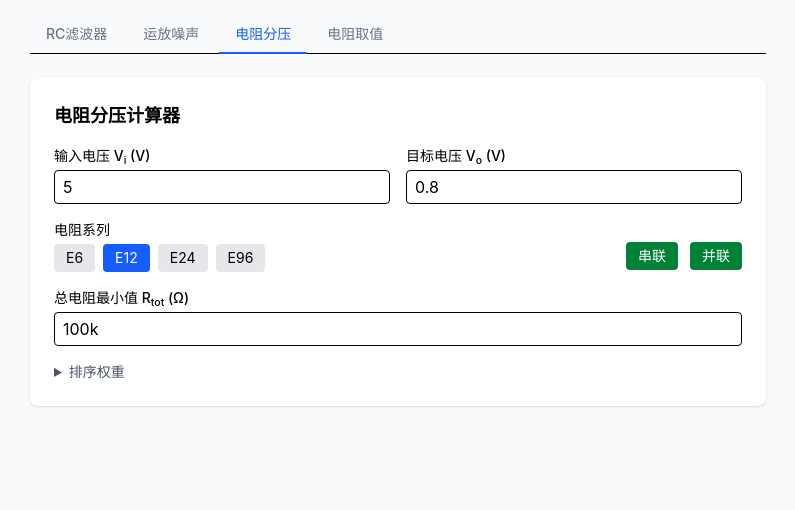
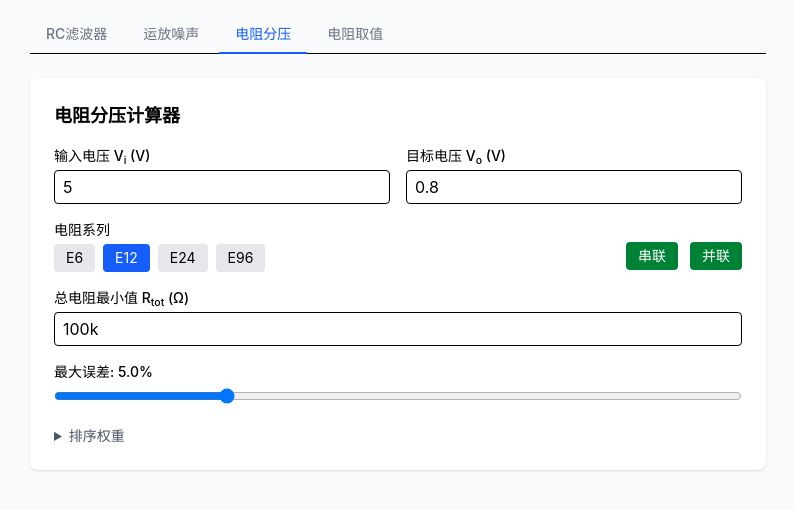
Before and after one commit to Windmill-City/analog-calc, a React (Vite) app: page / in a window 1280 px wide. Both pictures are taken after a click on the button "电阻分压". Shown: the top 510 px of the page, without its empty margins (242-1037 px from the left). Built offline with nearby package versions, Linux system fonts and the light colour scheme.

Commit message:
电阻分压增加最大误差滑条

```diff
--- a/src/DividerCalculator.tsx
+++ b/src/DividerCalculator.tsx
@@ -82,6 +82,7 @@ export default function DividerCalculator() {
   const [configWeight, setConfigWeight] = useState(1.0)
   const [errorWeight, setErrorWeight] = useState(5.0)
   const [minTotal, setMinTotal] = useState("100k")
+  const [maxError, setMaxError] = useState(5.0)
   const calcId = useRef(0)
 
   async function calc(
@@ -94,6 +95,7 @@ export default function DividerCalculator() {
     cw: number,
     ew: number,
     mt: string,
+    me: number,
   ) {
     const vv = parseWithUnit(v)
     const tvv = parseWithUnit(tv)
@@ -121,6 +123,7 @@ export default function DividerCalculator() {
         configWeight: cw,
         errorWeight: ew,
         minTotalResistance: minTotalVal,
+        maxError: me,
       })
       if (id === calcId.current) {
         setSolutions(result)
@@ -132,7 +135,7 @@ export default function DividerCalculator() {
   }
 
   useEffect(() => {
-    calc(vi, targetVo, series, useSeries, useParallel, seriesWeight, configWeight, errorWeight, minTotal)
+    calc(vi, targetVo, series, useSeries, useParallel, seriesWeight, configWeight, errorWeight, minTotal, maxError)
   }, [])
 
   return (
@@ -150,7 +153,7 @@ export default function DividerCalculator() {
             value={vi}
             onChange={(e) => setVi(e.target.value)}
             onKeyDown={(e) => e.key === "Enter" && e.currentTarget.blur()}
-            onBlur={() => calc(vi, targetVo, series, useSeries, useParallel, seriesWeight, configWeight, errorWeight, minTotal)}
+            onBlur={() => calc(vi, targetVo, series, useSeries, useParallel, seriesWeight, configWeight, errorWeight, minTotal, maxError)}
             placeholder="e.g. 5, 3.3, 100m"
           />
         </div>
@@ -164,7 +167,7 @@ export default function DividerCalculator() {
             value={targetVo}
             onChange={(e) => setTargetVo(e.target.value)}
             onKeyDown={(e) => e.key === "Enter" && e.currentTarget.blur()}
-            onBlur={() => calc(vi, targetVo, series, useSeries, useParallel, seriesWeight, configWeight, errorWeight, minTotal)}
+            onBlur={() => calc(vi, targetVo, series, useSeries, useParallel, seriesWeight, configWeight, errorWeight, minTotal, maxError)}
             placeholder="e.g. 2.5, 1.8, 500m"
           />
         </div>
@@ -180,7 +183,7 @@ export default function DividerCalculator() {
                 className={`px-3 py-1 rounded text-sm ${series === s ? "bg-blue-600 text-white" : "bg-gray-200"}`}
                 onClick={() => {
                   setSeries(s)
-                  calc(vi, targetVo, s, useSeries, useParallel, seriesWeight, configWeight, errorWeight, minTotal)
+                  calc(vi, targetVo, s, useSeries, useParallel, seriesWeight, configWeight, errorWeight, minTotal, maxError)
                 }}
               >
                 {s}
@@ -195,7 +198,7 @@ export default function DividerCalculator() {
             onClick={() => {
               const v = !useSeries
               setUseSeries(v)
-              calc(vi, targetVo, series, v, useParallel, seriesWeight, configWeight, errorWeight, minTotal)
+              calc(vi, targetVo, series, v, useParallel, seriesWeight, configWeight, errorWeight, minTotal, maxError)
             }}
           >
             串联
@@ -206,7 +209,7 @@ export default function DividerCalculator() {
             onClick={() => {
               const v = !useParallel
               setUseParallel(v)
-              calc(vi, targetVo, series, useSeries, v, seriesWeight, configWeight, errorWeight, minTotal)
+              calc(vi, targetVo, series, useSeries, v, seriesWeight, configWeight, errorWeight, minTotal, maxError)
             }}
           >
             并联
@@ -224,8 +227,27 @@ export default function DividerCalculator() {
           value={minTotal}
           onChange={(e) => setMinTotal(e.target.value)}
           onKeyDown={(e) => e.key === "Enter" && e.currentTarget.blur()}
-          onBlur={() => calc(vi, targetVo, series, useSeries, useParallel, seriesWeight, configWeight, errorWeight, minTotal)}
+          onBlur={() => calc(vi, targetVo, series, useSeries, useParallel, seriesWeight, configWeight, errorWeight, minTotal, maxError)}
           placeholder="e.g. 1k, 10k, 100k (留空不限)"
+        />
+      </div>
+
+      <div>
+        <label className="block text-sm font-medium mb-1">
+          最大误差: {maxError.toFixed(1)}%
+        </label>
+        <input
+          type="range"
+          min="0.1"
+          max="20"
+          step="0.1"
+          value={maxError}
+          onChange={(e) => {
+            const v = +e.target.value
+            setMaxError(v)
+            calc(vi, targetVo, series, useSeries, useParallel, seriesWeight, configWeight, errorWeight, minTotal, v)
+          }}
+          className="w-full"
         />
       </div>
 
@@ -248,7 +270,7 @@ export default function DividerCalculator() {
               onChange={(e) => {
                 const v = +e.target.value
                 setSeriesWeight(v)
-                calc(vi, targetVo, series, useSeries, useParallel, v, configWeight, errorWeight, minTotal)
+                calc(vi, targetVo, series, useSeries, useParallel, v, configWeight, errorWeight, minTotal, maxError)
               }}
               className="flex-1"
             />
@@ -270,7 +292,7 @@ export default function DividerCalculator() {
               onChange={(e) => {
                 const v = +e.target.value
                 setConfigWeight(v)
-                calc(vi, targetVo, series, useSeries, useParallel, seriesWeight, v, errorWeight, minTotal)
+                calc(vi, targetVo, series, useSeries, useParallel, seriesWeight, v, errorWeight, minTotal, maxError)
               }}
               className="flex-1"
             />
@@ -292,7 +314,7 @@ export default function DividerCalculator() {
               onChange={(e) => {
                 const v = +e.target.value
                 setErrorWeight(v)
-                calc(vi, targetVo, series, useSeries, useParallel, seriesWeight, configWeight, v, minTotal)
+                calc(vi, targetVo, series, useSeries, useParallel, seriesWeight, configWeight, v, minTotal, maxError)
               }}
               className="flex-1"
             />
```
Also changed, not shown: 1 other file (tests, documents, lock files or other folders).
